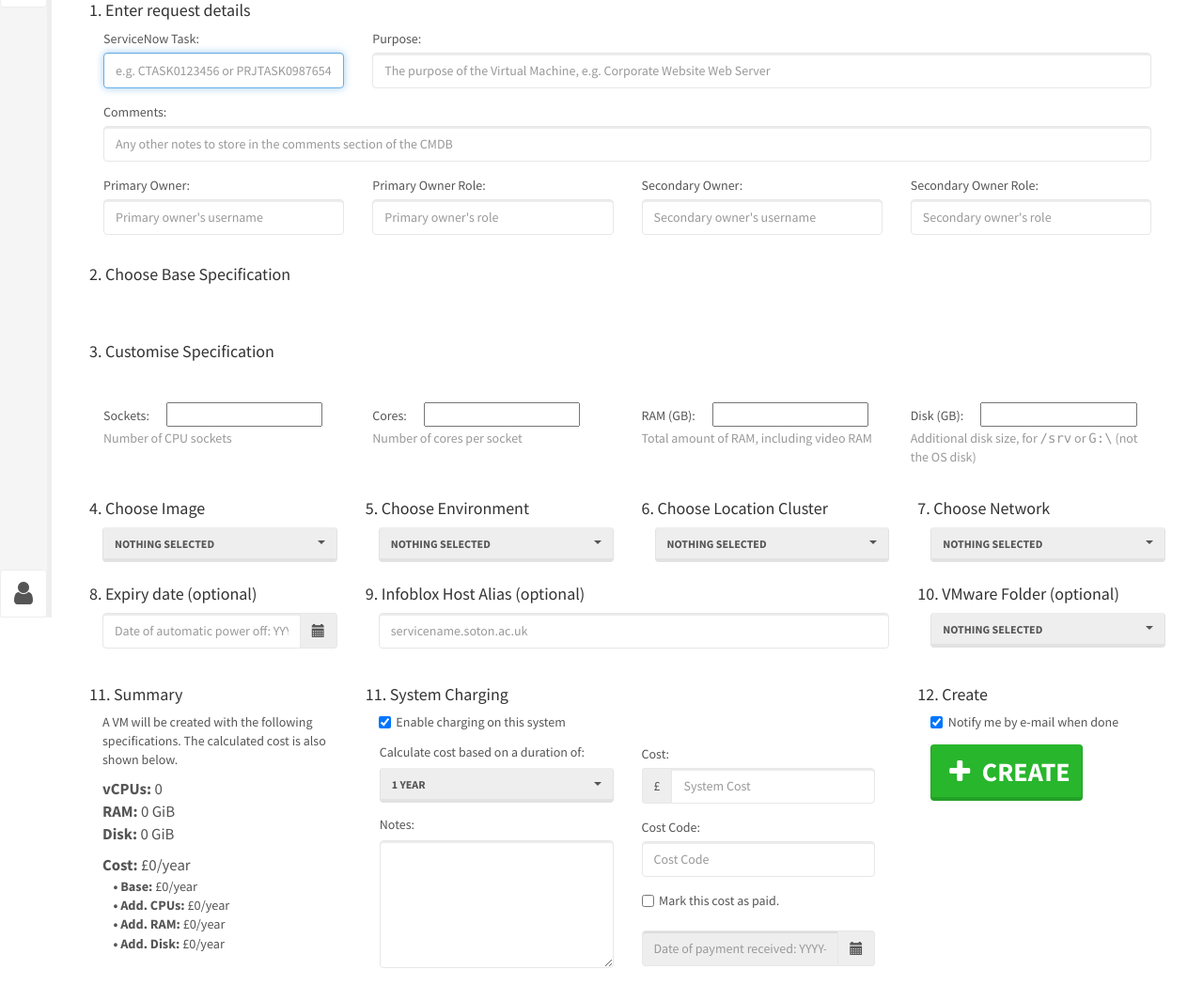
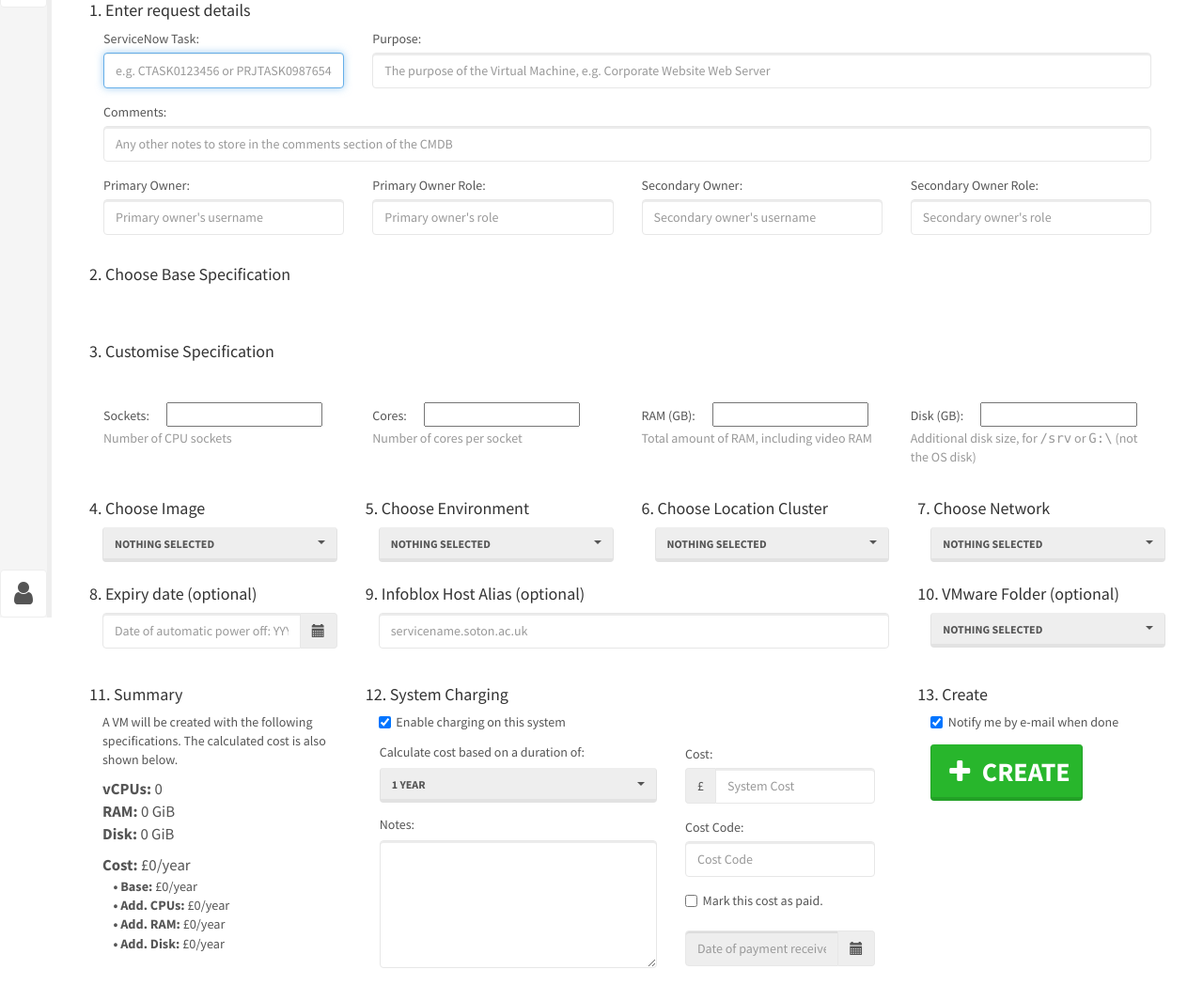
Before and after one commit to southampton/cortex, a Python web app: template workflows/buildvm/templates/standard.html in a window 1280 px wide. Shown: the part 143-1208 px from the top of the page at 94% size. Run offline with Jinja, Linux system fonts and the light colour scheme; the template is opened without the code that fills it, so the values that code supplies are empty; some libraries are stand-ins or nearby versions.

Commit message:
Fixed numbers and changed col width for better usability.

```diff
--- a/workflows/buildvm/templates/standard.html
+++ b/workflows/buildvm/templates/standard.html
@@ -272,13 +272,13 @@ div.specdetails
 		</div>
 
 		<div class="col-md-6">
-			<h4>11. System Charging</h4>
+			<h4>12. System Charging</h4>
 			<div style="margin:0 0 0.5em 1.0em">
 				<input type="checkbox" name="enable_costing" id="enable_costing" style="margin-right:0.4em" checked="checked" /><label for="enable_costing" style="position:relative;top:-2px">Enable charging on this system</label>
 			</div>
 			<div class="row">
 				<div class="col-md-12">
-					<div class="col-md-6">
+					<div class="col-md-7">
 						<div class="form-group">
 							<label for="cost_duration" style="position:relative;top:-2px">Calculate cost based on a duration of:</label>
 							<select class="selectpicker" name="cost_duration" id="cost_duration">
@@ -294,7 +294,7 @@ div.specdetails
 							<textarea class="form-control" rows="6" id="cost_notes"></textarea>
 						</div>
 					</div>
-					<div class="col-md-6">
+					<div class="col-md-5">
 						<div class="form-group">
 							<label for="cost">Cost:</label>
 							<div class="input-group">
@@ -331,7 +331,7 @@ div.specdetails
 
 
 		<div class="col-md-3">
-			<h4>12. Create</h4>
+			<h4>13. Create</h4>
 			<div style="margin:0 0 0.5em 1.0em">
 				<input type="checkbox" name="send_mail" id="send_mail" style="margin-right:0.4em" checked="checked" /><label for="send_mail" style="position:relative;top:-2px">Notify me by e-mail when done</label>
 			</div>
```
